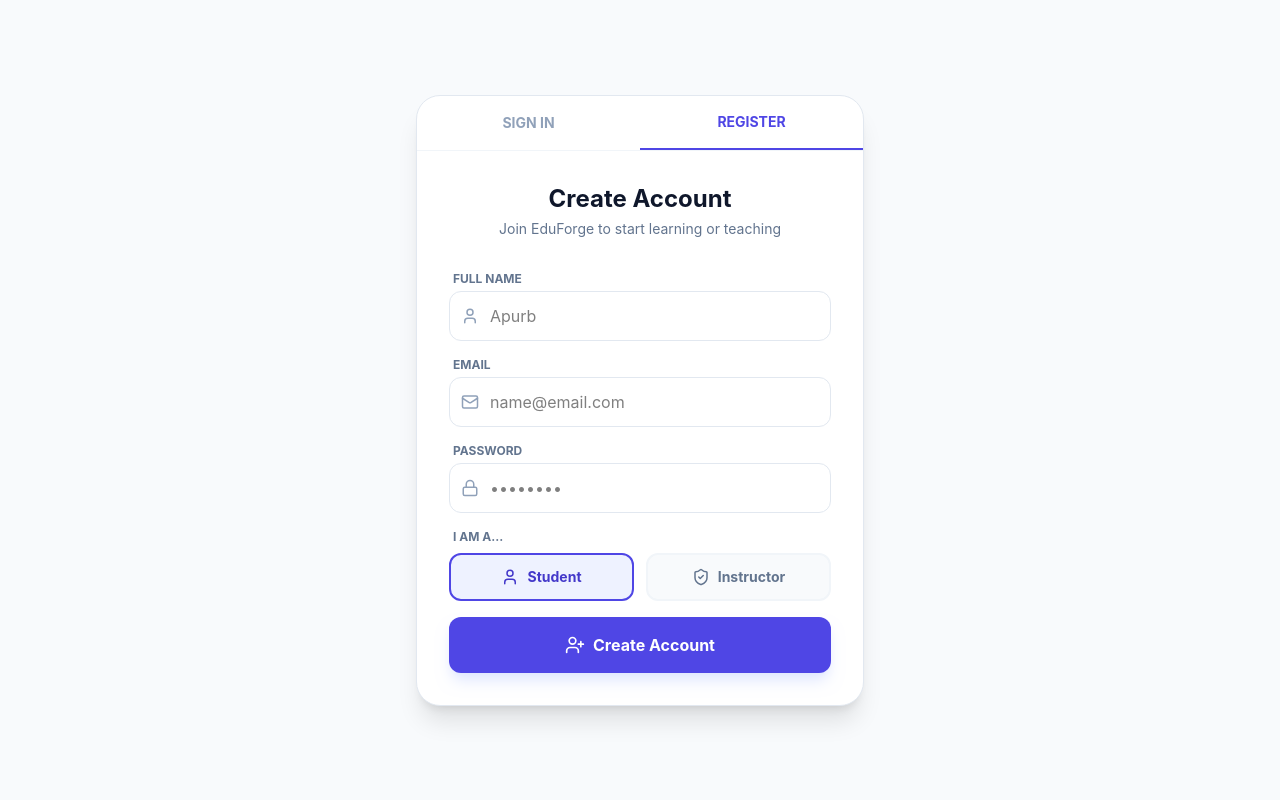
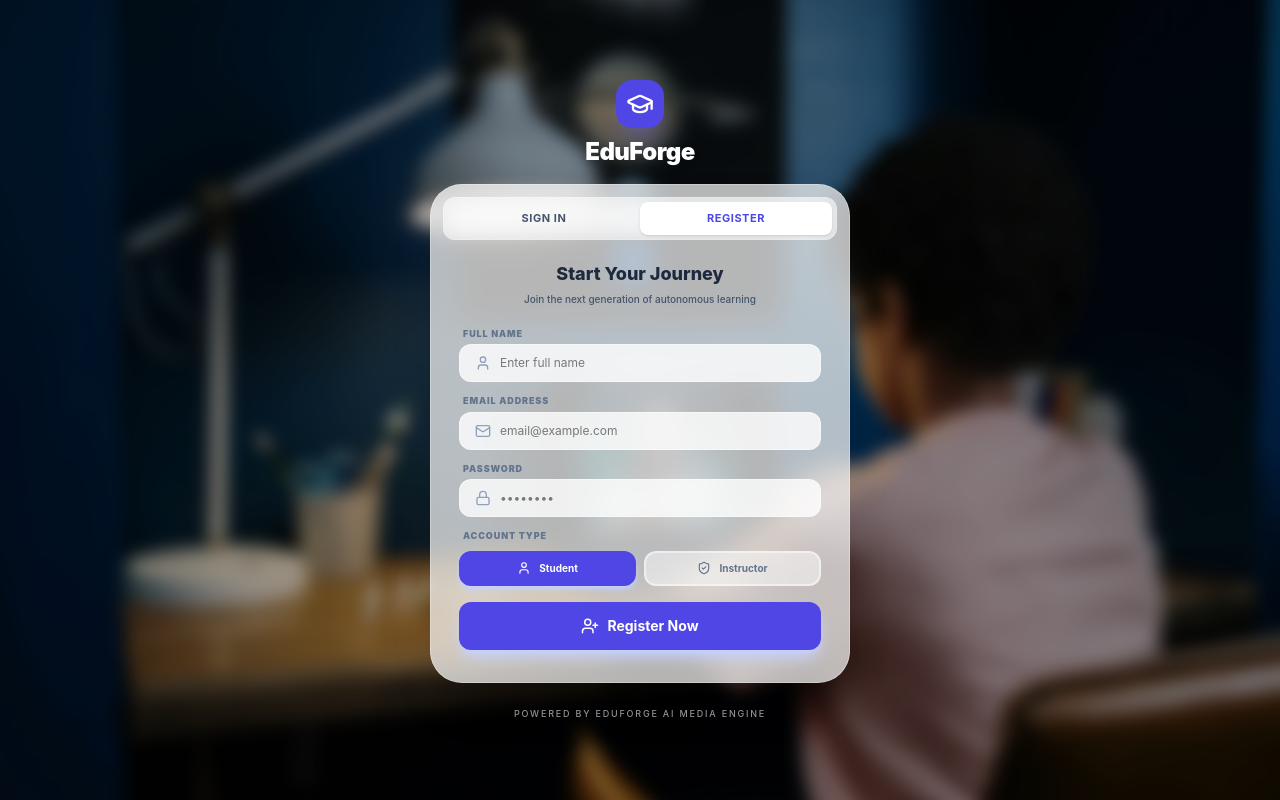
Before and after one commit to apurb2509/eduforge, a React (Vite) app in the folder frontend/: page / in a window 1280 px wide. Both pictures are taken after a click on the button "REGISTER". Built offline with nearby package versions, Linux system fonts and the light colour scheme.

Commit message:
style: implement glassmorphism auth UI with blurred hero background and optimized layouts

```diff
--- a/frontend/src/index.css
+++ b/frontend/src/index.css
@@ -48,3 +48,14 @@ main {
            flex items-center justify-center gap-2;
   }
 }
+
+/* Tailwind v4 uses a single import for the entire preflight and utility engine */
+
+@layer utilities {
+  .glass-card {
+    background: rgba(255, 255, 255, 0.7);
+    backdrop-filter: blur(12px);
+    -webkit-backdrop-filter: blur(12px);
+    border: 1px solid rgba(255, 255, 255, 0.3);
+  }
+}
--- a/frontend/src/pages/Auth.jsx
+++ b/frontend/src/pages/Auth.jsx
@@ -1,6 +1,7 @@
 import React, { useState } from 'react';
 import axios from 'axios';
-import { User, ShieldCheck, Mail, Lock, UserPlus, LogIn, Loader2 } from 'lucide-react';
+import { User, ShieldCheck, Mail, Lock, UserPlus, LogIn, Loader2, GraduationCap } from 'lucide-react';
+import heroBg from '../assets/hero-pic-1.jpg'; // Import your hero asset
 
 const Auth = ({ onLogin }) => {
   const [isLogin, setIsLogin] = useState(true);
@@ -9,20 +10,17 @@ const Auth = ({ onLogin }) => {
     email: '',
     password: '',
     full_name: '',
-    role: 'student' // Default role
+    role: 'student'
   });
 
   const handleSubmit = async (e) => {
     e.preventDefault();
     setLoading(true);
-
     const endpoint = isLogin ? '/auth/login' : '/auth/register';
 
     try {
       const res = await axios.post(`http://127.0.0.1:8000${endpoint}`, formData);
-
       if (isLogin) {
-        // Save to localStorage for App.jsx to pick up
         localStorage.setItem("user", JSON.stringify(res.data.user));
         onLogin(res.data.user);
       } else {
@@ -37,46 +35,73 @@ const Auth = ({ onLogin }) => {
   };
 
   return (
-    <div className="min-h-screen flex items-center justify-center bg-slate-50 p-4">
-      <div className="w-full max-w-md bg-white rounded-3xl shadow-xl border border-slate-200 overflow-hidden">
+    <div className="relative h-screen w-full flex items-center justify-center p-4 overflow-hidden">
+      {/* Background Layer with Subtle Blur */}
+      <div
+        className="absolute inset-0 z-0 bg-cover bg-center bg-no-repeat scale-105 transition-all duration-700"
+        style={{
+          backgroundImage: `url(${heroBg})`,
+          filter: 'blur(8px) brightness(0.7)'
+        }}
+      />
 
-        {/* Toggle Header */}
-        <div className="flex border-b border-slate-100">
+      {/* Main Content Wrapper */}
+      <div className="relative z-10 w-full max-w-[420px] animate-in fade-in zoom-in duration-500">
+
+        {/* Branding Element - Reduced margin to save vertical space */}
+        <div className="flex flex-col items-center mb-4">
+            <div className="bg-indigo-600 p-2.5 rounded-2xl shadow-xl shadow-indigo-500/20 mb-2">
+                <GraduationCap className="text-white" size={28} />
+            </div>
+            <h1 className="text-2xl font-black text-white tracking-tight drop-shadow-md">
+                EduForge
+            </h1>
+        </div>
+
+        {/* Auth Card (Glassmorphism) */}
+        <div className="glass-card rounded-[2rem] shadow-2xl shadow-black/20 overflow-hidden">
+
+          {/* Tabs - Slimmer padding */}
+          <div className="flex bg-white/40 p-1 m-3 rounded-xl backdrop-blur-md border border-white/20">
             <button
               onClick={() => setIsLogin(true)}
-            className={`flex-1 py-4 font-bold text-sm transition-all ${isLogin ? 'text-indigo-600 border-b-2 border-indigo-600' : 'text-slate-400 hover:text-slate-600'}`}
+              className={`flex-1 py-2 rounded-lg font-bold text-[11px] tracking-wider transition-all duration-300 ${
+                isLogin ? 'bg-white text-indigo-600 shadow-sm' : 'text-slate-600 hover:text-indigo-700'
+              }`}
             >
               SIGN IN
             </button>
             <button
               onClick={() => setIsLogin(false)}
-            className={`flex-1 py-4 font-bold text-sm transition-all ${!isLogin ? 'text-indigo-600 border-b-2 border-indigo-600' : 'text-slate-400 hover:text-slate-600'}`}
+              className={`flex-1 py-2 rounded-lg font-bold text-[11px] tracking-wider transition-all duration-300 ${
+                !isLogin ? 'bg-white text-indigo-600 shadow-sm' : 'text-slate-600 hover:text-indigo-700'
+              }`}
             >
               REGISTER
             </button>
           </div>
 
-        <div className="p-8">
-          <div className="text-center mb-8">
-            <h2 className="text-2xl font-bold text-slate-900">
-              {isLogin ? "Welcome Back" : "Create Account"}
+          <div className="px-7 pb-8 pt-2">
+            <div className="text-center mb-5">
+              <h2 className="text-lg font-extrabold text-slate-800">
+                {isLogin ? "Welcome Back" : "Start Your Journey"}
               </h2>
-            <p className="text-slate-500 text-sm mt-1">
-              {isLogin ? "Enter your credentials to continue" : "Join EduForge to start learning or teaching"}
+              <p className="text-slate-600 text-[10px] font-medium mt-1">
+                {isLogin ? "Access your AI-powered dashboard" : "Join the next generation of autonomous learning"}
               </p>
             </div>
 
-          <form onSubmit={handleSubmit} className="space-y-4">
+            <form onSubmit={handleSubmit} className="space-y-3">
               {!isLogin && (
-              <div>
-                <label className="block text-xs font-bold text-slate-500 uppercase mb-1 ml-1">Full Name</label>
+                <div className="animate-in slide-in-from-top-2 duration-300">
+                  <label className="block text-[9px] font-black text-slate-500 uppercase mb-1 ml-1 tracking-widest">Full Name</label>
                   <div className="relative">
-                  <User className="absolute left-3 top-1/2 -translate-y-1/2 text-slate-400" size={18} />
+                    <User className="absolute left-4 top-1/2 -translate-y-1/2 text-slate-400" size={16} />
                     <input
                       type="text"
                       required
-                    className="w-full pl-10 pr-4 py-3 rounded-xl border border-slate-200 focus:ring-2 focus:ring-indigo-500 outline-none"
-                    placeholder="Apurb"
+                      className="w-full pl-10 pr-4 py-2.5 bg-white/80 rounded-xl border border-white/50 focus:ring-2 focus:ring-indigo-500 focus:bg-white outline-none transition-all text-xs"
+                      placeholder="Enter full name"
                       onChange={(e) => setFormData({...formData, full_name: e.target.value})}
                     />
                   </div>
@@ -84,59 +109,58 @@ const Auth = ({ onLogin }) => {
               )}
 
               <div>
-              <label className="block text-xs font-bold text-slate-500 uppercase mb-1 ml-1">Email</label>
+                <label className="block text-[9px] font-black text-slate-500 uppercase mb-1 ml-1 tracking-widest">Email Address</label>
                 <div className="relative">
-                <Mail className="absolute left-3 top-1/2 -translate-y-1/2 text-slate-400" size={18} />
+                  <Mail className="absolute left-4 top-1/2 -translate-y-1/2 text-slate-400" size={16} />
                   <input
                     type="email"
                     required
-                  className="w-full pl-10 pr-4 py-3 rounded-xl border border-slate-200 focus:ring-2 focus:ring-indigo-500 outline-none"
-                  placeholder="name@email.com"
+                    className="w-full pl-10 pr-4 py-2.5 bg-white/80 rounded-xl border border-white/50 focus:ring-2 focus:ring-indigo-500 focus:bg-white outline-none transition-all text-xs"
+                    placeholder="email@example.com"
                     onChange={(e) => setFormData({...formData, email: e.target.value})}
                   />
                 </div>
               </div>
 
               <div>
-              <label className="block text-xs font-bold text-slate-500 uppercase mb-1 ml-1">Password</label>
+                <label className="block text-[9px] font-black text-slate-500 uppercase mb-1 ml-1 tracking-widest">Password</label>
                 <div className="relative">
-                <Lock className="absolute left-3 top-1/2 -translate-y-1/2 text-slate-400" size={18} />
+                  <Lock className="absolute left-4 top-1/2 -translate-y-1/2 text-slate-400" size={16} />
                   <input
                     type="password"
                     required
-                  className="w-full pl-10 pr-4 py-3 rounded-xl border border-slate-200 focus:ring-2 focus:ring-indigo-500 outline-none"
+                    className="w-full pl-10 pr-4 py-2.5 bg-white/80 rounded-xl border border-white/50 focus:ring-2 focus:ring-indigo-500 focus:bg-white outline-none transition-all text-xs"
                     placeholder="••••••••"
                     onChange={(e) => setFormData({...formData, password: e.target.value})}
                   />
                 </div>
               </div>
 
-            {/* --- ROLE TOGGLE (Only shown during Registration) --- */}
               {!isLogin && (
-              <div>
-                <label className="block text-xs font-bold text-slate-500 uppercase mb-2 ml-1">I am a...</label>
-                <div className="grid grid-cols-2 gap-3">
+                <div className="animate-in slide-in-from-top-2 duration-400">
+                  <label className="block text-[9px] font-black text-slate-500 uppercase mb-2 ml-1 tracking-widest">Account Type</label>
+                  <div className="grid grid-cols-2 gap-2">
                     <button
                       type="button"
                       onClick={() => setFormData({...formData, role: 'student'})}
-                    className={`flex items-center justify-center gap-2 py-3 rounded-xl border-2 transition-all ${
+                      className={`flex items-center justify-center gap-2 py-2 rounded-xl border-2 transition-all duration-300 ${
                         formData.role === 'student'
-                      ? 'border-indigo-600 bg-indigo-50 text-indigo-700'
-                      : 'border-slate-100 bg-slate-50 text-slate-500 hover:border-slate-200'
+                        ? 'border-indigo-600 bg-indigo-600 text-white shadow-md shadow-indigo-200'
+                        : 'border-white/50 bg-white/50 text-slate-500 hover:bg-white'
                       }`}
                     >
-                    <User size={18} /> <span className="text-sm font-bold">Student</span>
+                      <User size={14} /> <span className="text-[10px] font-bold">Student</span>
                     </button>
                     <button
                       type="button"
                       onClick={() => setFormData({...formData, role: 'instructor'})}
-                    className={`flex items-center justify-center gap-2 py-3 rounded-xl border-2 transition-all ${
+                      className={`flex items-center justify-center gap-2 py-2 rounded-xl border-2 transition-all duration-300 ${
                         formData.role === 'instructor'
-                      ? 'border-indigo-600 bg-indigo-50 text-indigo-700'
-                      : 'border-slate-100 bg-slate-50 text-slate-500 hover:border-slate-200'
+                        ? 'border-indigo-600 bg-indigo-600 text-white shadow-md shadow-indigo-200'
+                        : 'border-white/50 bg-white/50 text-slate-500 hover:bg-white'
                       }`}
                     >
-                    <ShieldCheck size={18} /> <span className="text-sm font-bold">Instructor</span>
+                      <ShieldCheck size={14} /> <span className="text-[10px] font-bold">Instructor</span>
                     </button>
                   </div>
                 </div>
@@ -145,13 +169,19 @@ const Auth = ({ onLogin }) => {
               <button
                 type="submit"
                 disabled={loading}
-              className="w-full bg-indigo-600 hover:bg-indigo-700 text-white font-bold py-4 rounded-xl shadow-lg shadow-indigo-100 flex items-center justify-center gap-2 mt-4"
+                className="w-full bg-indigo-600 hover:bg-indigo-700 text-white font-bold py-3.5 rounded-xl shadow-lg shadow-indigo-200 transition-all flex items-center justify-center gap-2 mt-4 active:scale-[0.98] text-sm"
               >
-              {loading ? <Loader2 className="animate-spin" /> : (isLogin ? <LogIn size={20}/> : <UserPlus size={20}/>)}
-              {isLogin ? "Sign In" : "Create Account"}
+                {loading ? <Loader2 className="animate-spin" size={18} /> : (isLogin ? <LogIn size={18}/> : <UserPlus size={18}/>)}
+                <span>{isLogin ? "Sign In" : "Register Now"}</span>
               </button>
             </form>
           </div>
+        </div>
+
+        {/* Footer Credit - Tightened top margin */}
+        <p className="text-center mt-6 text-white/60 text-[9px] font-medium tracking-[0.2em] uppercase">
+            Powered by EduForge AI Media Engine
+        </p>
       </div>
     </div>
   );
```
Also changed, not shown: frontend/src/assets/hero-pic-1.jpg (added). Lines whose indentation alone changed are shown as unchanged.
